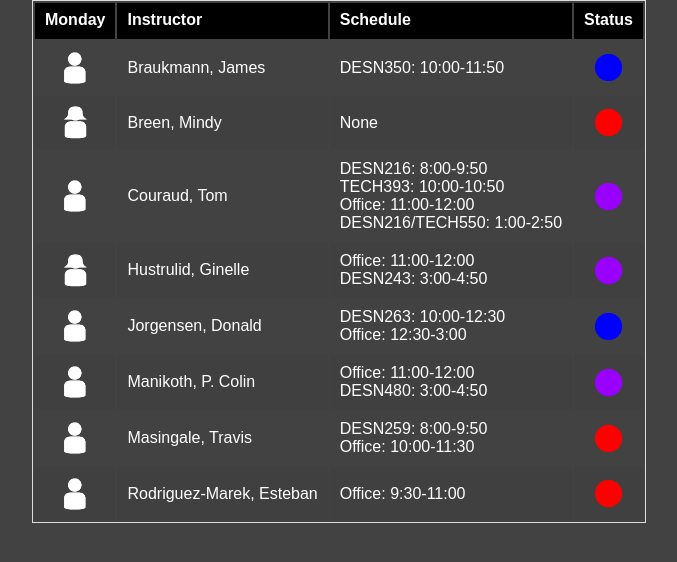
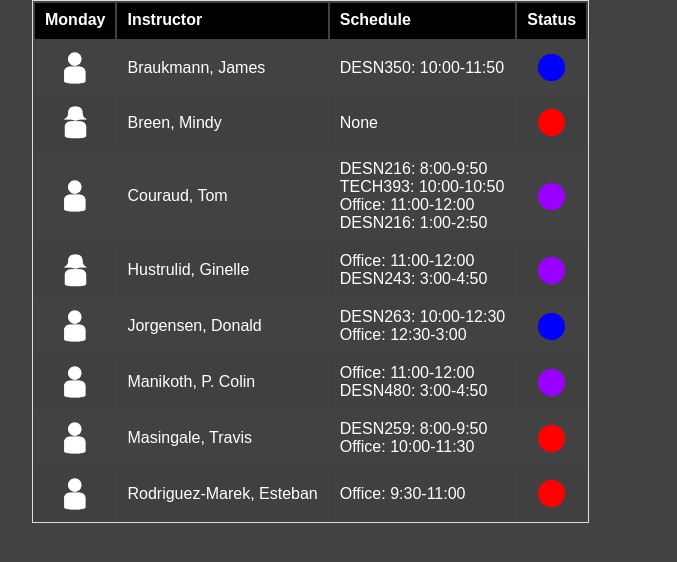
Before and after one commit to x78370/status-board-1, a plain HTML site: page index.html in a window 1280 px wide. Shown: the whole page, without its empty margins (108-785 px from the left). Drawn offline with Linux system fonts and the light colour scheme; a web font is replaced by a local one.

Commit message:
damn columns

```diff
--- a/index.html
+++ b/index.html
@@ -40,7 +40,7 @@
       <td>DESN216: 8:00-9:50<br>
           TECH393: 10:00-10:50<br>
           Office: 11:00-12:00<br>
-          DESN216/TECH550: 1:00-2:50
+          DESN216: 1:00-2:50
       </td>
       <td><img src="img/purple-inclass.png" alt="" /></td>
     </tr>
```
